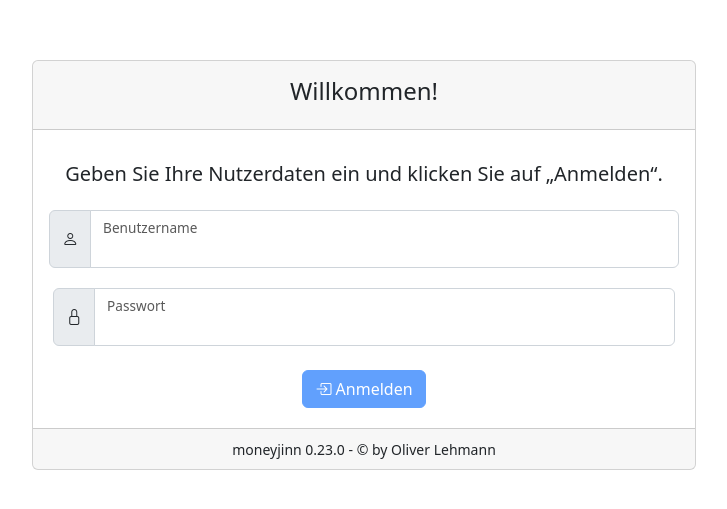
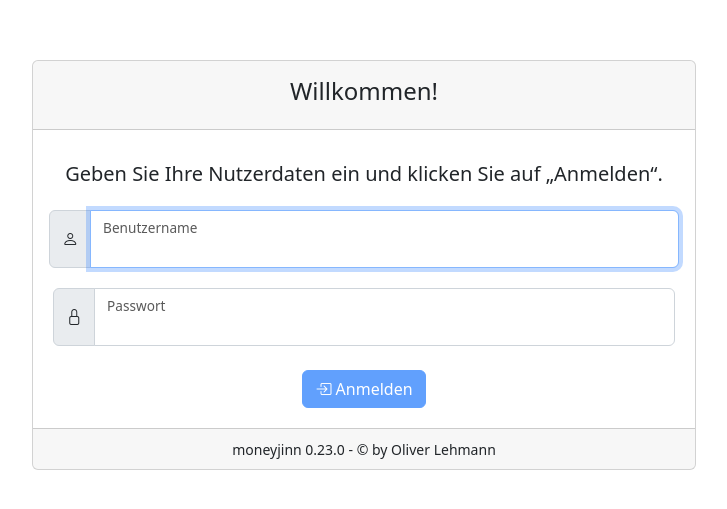
Before and after one commit to OlliL/moneyjinn-client, a Vue app: page / in a window 1280 px wide. Shown: the part 135-644 px from the top of the page, without its empty margins (276-1003 px from the left). Built offline with nearby package versions, Linux system fonts and the light colour scheme.

Commit message:
autofocus username

```diff
--- a/src/views/LoginView.vue
+++ b/src/views/LoginView.vue
@@ -21,6 +21,7 @@
             <div class="form-floating">
               <input
                 v-model="username"
+                ref="usernameRef"
                 id="username"
                 type="text"
                 @input="validateUsername"
@@ -74,6 +75,7 @@
 import type { ErrorData } from "@/tools/views/ErrorData";
 import { generateErrorData } from "@/tools/views/ErrorData";
 import UserControllerHandler from "@/handler/UserControllerHandler";
+import { nextTick, ref } from "vue";
 
 type LoginViewData = {
   username: string;
@@ -87,6 +89,7 @@ type LoginViewData = {
 
 export default {
   name: "LoginView",
+
   data(): LoginViewData {
     return {
       username: "",
@@ -97,6 +100,9 @@ export default {
       passwordErrorMessage: "",
       serverError: "",
     };
+  },
+  mounted() {
+    (this.$refs.usernameRef as any).focus();
   },
   computed: {
     usernameErrorData(): ErrorData {
```
